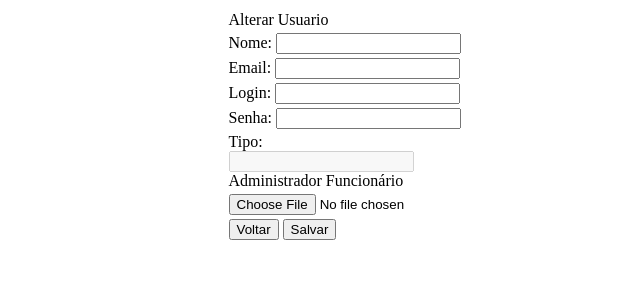
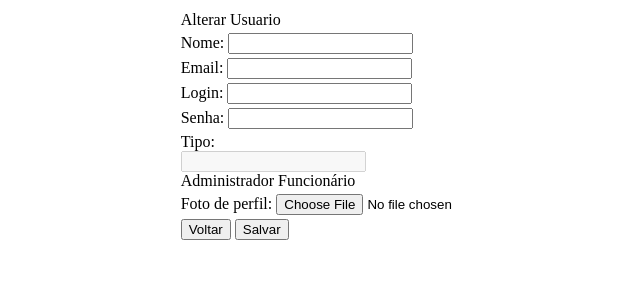
Before and after one commit to ismaelp192/Mais-Sabor, a PHP site: page /View/UsuarioAltera.php?idusuario=1 in a window 1280 px wide. Shown: the top 300 px of the page, without its empty margins (285-925 px from the left). Run offline with PHP 8.4, Linux system fonts and the light colour scheme; data that the repository does not hold is empty.

Commit message:
falta:alterarR e bonito

```diff
--- a/View/UsuarioAltera.php
+++ b/View/UsuarioAltera.php
@@ -63,8 +63,9 @@
                 <tr>
                     <td class="td-log">
                         <div class="input-group">
-                                <input type="file" id="image" name="files"/>
-                                <input type="hidden" name="MAX_FILE_SIZE" value="500000000">
+                            <label>Foto de perfil:</label>
+                            <input type="file" id="image" name="files"/>
+                            <input type="hidden" name="MAX_FILE_SIZE" value="500000000">
                         </div>
                     </td>
                 </tr>
--- a/View/UsuarioInsere.php
+++ b/View/UsuarioInsere.php
@@ -64,8 +64,9 @@
                 <tr>
                     <td class="td-log">
                         <div class="input-group">
-                                <input type="file" id="image" name="files"/>
-                                <input type="hidden" name="MAX_FILE_SIZE" value="500000000">
+                            <label>Foto de perfil:</label>
+                            <input type="file" id="image" name="files"/>
+                            <input type="hidden" name="MAX_FILE_SIZE" value="500000000">
                         </div>
                     </td>
                 </tr>
```
